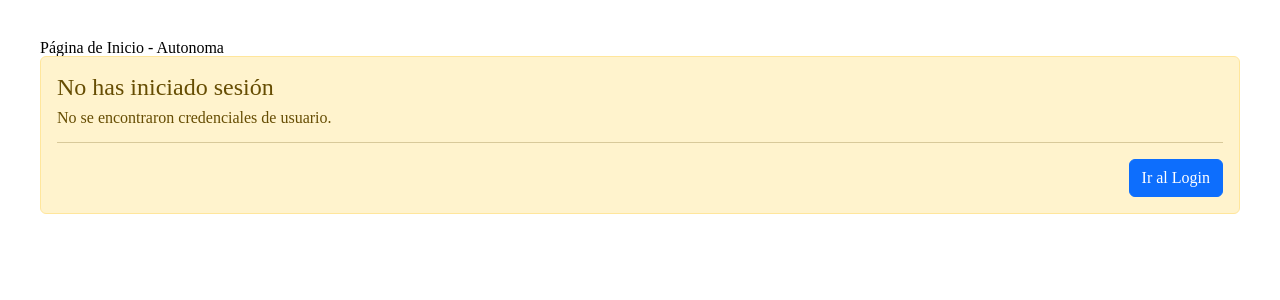
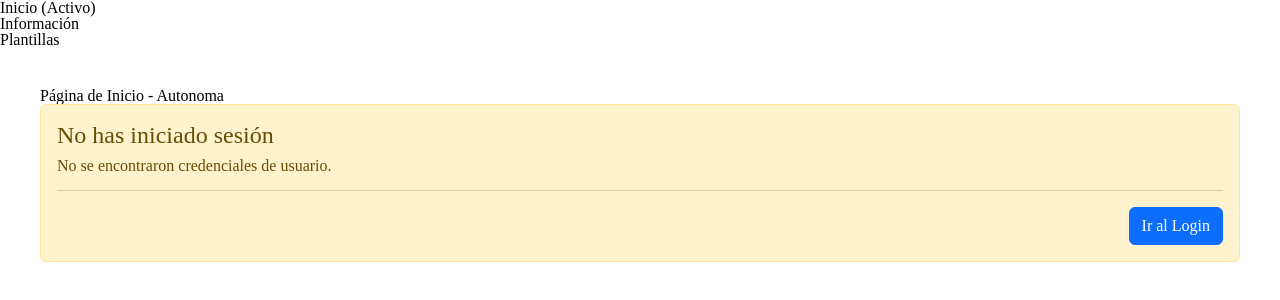
Before and after one commit to JD17VM/autonoma, a React (Vite) app in the folder autonoma-frontend/: page / in a window 1280 px wide. Shown: the top 300 px of the page. Built offline with nearby package versions, Linux system fonts and the light colour scheme.

Commit message:
:map: feat(navigation): create panel component with active link highlighting

```diff
--- a/autonoma-frontend/src/App.jsx
+++ b/autonoma-frontend/src/App.jsx
@@ -2,11 +2,13 @@ import { BrowserRouter, Route, Routes, useNavigate } from 'react-router-dom';
 
 import Inicio from './Inicio'
 import Login from './Login'
+import Navegador from './widgets/PanelNavegacion'
 
 function App() {
 
   return (
     <BrowserRouter>
+      <Navegador/>
         <Routes>
           <Route path="/" element={<Inicio />} />
           <Route path="/login" element={<Login />} />
--- /dev/null
+++ b/autonoma-frontend/src/widgets/PanelNavegacion.jsx
@@ -0,0 +1,43 @@
+import { Link, useLocation } from 'react-router-dom';
+
+const dataPaginas = {
+    data: [
+        {
+            nombre: "Inicio",
+            enlace: "/"
+        },
+        {
+            nombre: "Información",
+            enlace: "/informacion"
+        },
+        {
+            nombre: "Plantillas",
+            enlace: "/plantillas"
+        },
+    ]
+};
+
+
+const PanelNavegacion = () => {
+
+    const location = useLocation();
+
+    return (
+        <nav>
+            <ul>
+                {dataPaginas.data.map((seccion, index) => (
+                    <li key={index}>
+                        <Link
+                            to={seccion.enlace}
+                        >
+                            {seccion.nombre}
+                            {location.pathname === seccion.enlace && ' (Activo)'}
+                        </Link>
+                    </li>
+                ))}
+            </ul>
+        </nav>
+    );
+}
+
+export default PanelNavegacion;
```
